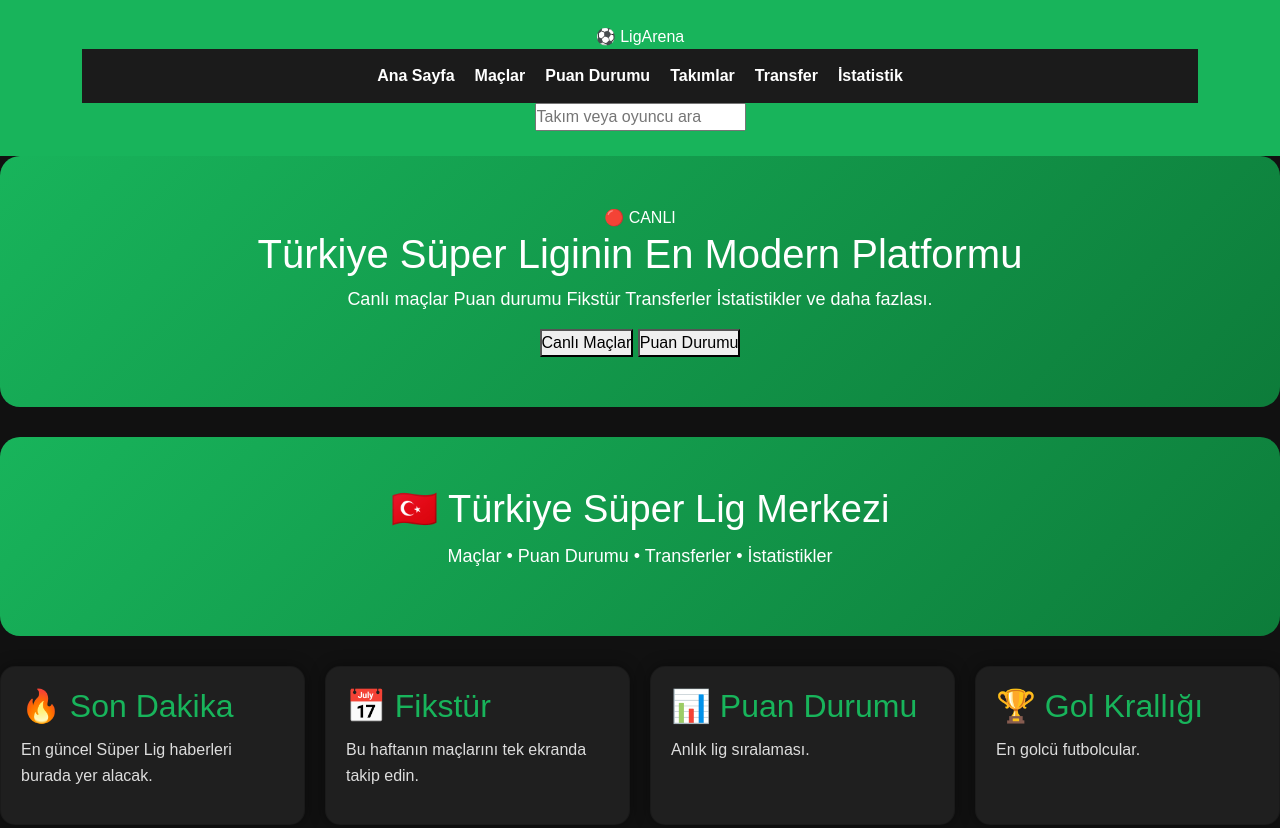
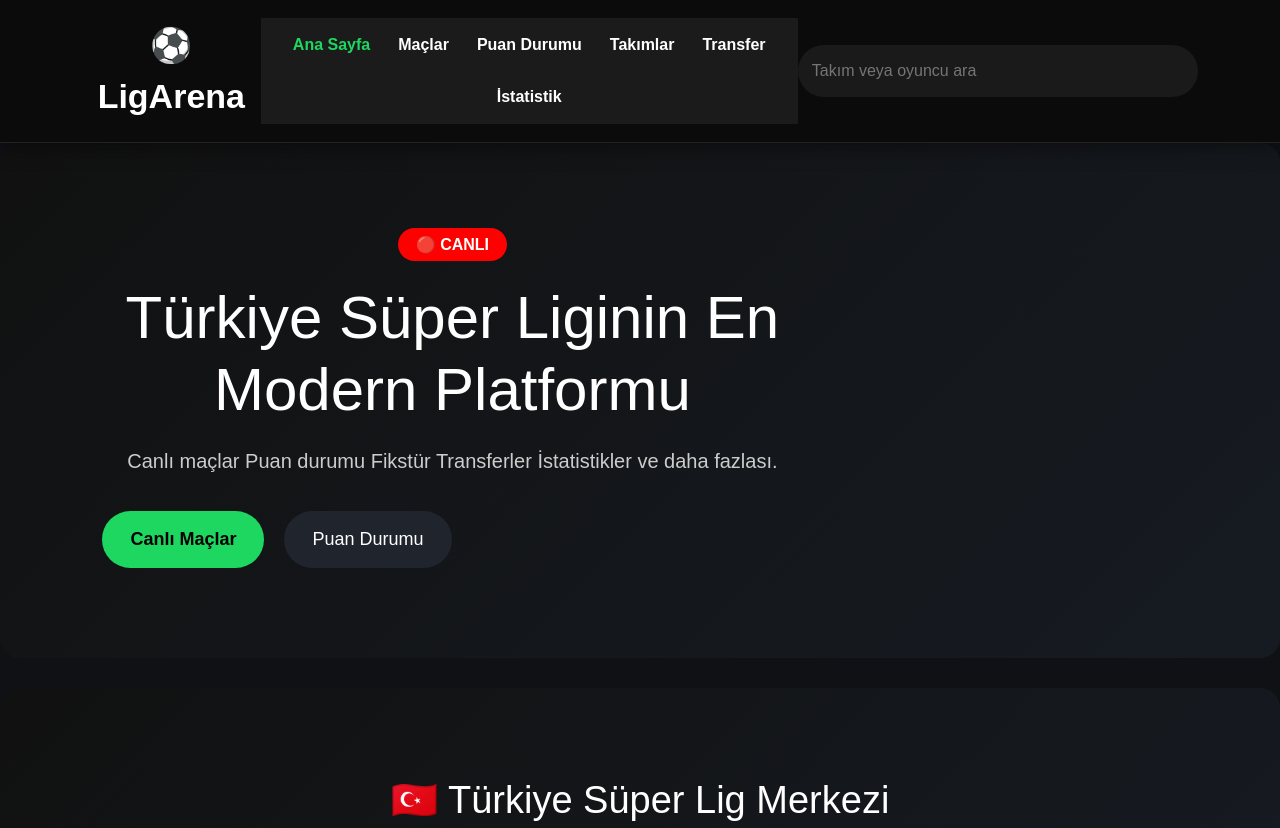
Before and after one commit to muro1984muro-cmd/LigArena, a plain HTML site: page index.html in a window 1280 px wide. Shown: the top 828 px of the page. Drawn offline with nearby package versions, Linux system fonts and the light colour scheme.

Commit message:
Add CSS variables and update styles
Added CSS variables for theming and updated styles for topbar, logo, search input, buttons, and navbar.

```diff
--- a/css/style.css
+++ b/css/style.css
@@ -114,3 +114,351 @@ header h1{
     transform:translateY(-8px);
     box-shadow:0 15px 35px rgba(0,0,0,.5);
 }
+:root{
+
+--green:#1ed760;
+
+--bg:#0f1115;
+
+--card:#171a21;
+
+--text:#ffffff;
+
+}
+
+body{
+
+background:var(--bg);
+
+color:var(--text);
+
+}
+
+.topbar{
+
+background:#0b0d12;
+
+padding:18px;
+
+position:sticky;
+
+top:0;
+
+z-index:999;
+
+box-shadow:0 5px 20px rgba(0,0,0,.4);
+
+}
+
+.container{
+
+width:95%;
+
+margin:auto;
+
+display:flex;
+
+align-items:center;
+
+justify-content:space-between;
+
+}
+
+.logo{
+
+font-size:32px;
+
+font-weight:bold;
+
+}
+
+.logo span{
+
+color:var(--green);
+
+}
+
+nav{
+
+display:flex;
+
+gap:28px;
+
+}
+
+nav a{
+
+text-decoration:none;
+
+color:white;
+
+font-weight:600;
+
+transition:.3s;
+
+}
+
+nav a:hover{
+
+color:var(--green);
+
+}
+
+.active{
+
+color:var(--green);
+
+}
+
+.search input{
+
+background:#20242d;
+
+border:none;
+
+padding:12px 18px;
+
+border-radius:25px;
+
+color:white;
+
+width:250px;
+
+}
+
+.hero{
+
+padding:90px 8%;
+
+background:linear-gradient(135deg,#111,#161b22);
+
+}
+
+.hero-content{
+
+max-width:700px;
+
+}
+
+.badge-live{
+
+background:red;
+
+padding:8px 18px;
+
+border-radius:30px;
+
+font-weight:bold;
+
+}
+
+.hero h1{
+
+font-size:60px;
+
+margin-top:25px;
+
+line-height:1.2;
+
+}
+
+.hero p{
+
+margin-top:20px;
+
+font-size:20px;
+
+color:#ccc;
+
+}
+
+.hero-buttons{
+
+margin-top:35px;
+
+display:flex;
+
+gap:20px;
+
+}
+
+.btn-green{
+
+background:var(--green);
+
+border:none;
+
+padding:15px 28px;
+
+border-radius:30px;
+
+font-size:18px;
+
+font-weight:bold;
+
+cursor:pointer;
+
+}
+
+.btn-dark{
+
+background:#20242d;
+
+color:white;
+
+border:none;
+
+padding:15px 28px;
+
+border-radius:30px;
+
+font-size:18px;
+
+cursor:pointer;
+
+}
+/*==============================*/
+/* PREMIUM NAVBAR */
+/*==============================*/
+
+.topbar{
+
+background:#0b0b0b;
+
+padding:18px 40px;
+
+display:flex;
+
+justify-content:space-between;
+
+align-items:center;
+
+border-bottom:1px solid #222;
+
+position:sticky;
+
+top:0;
+
+z-index:999;
+
+}
+
+.logo{
+
+font-size:34px;
+
+font-weight:bold;
+
+color:#18b45b;
+
+}
+
+.logo span{
+
+color:white;
+
+}
+
+.search{
+
+width:40%;
+
+}
+
+.search input{
+
+width:100%;
+
+padding:14px;
+
+background:#1a1a1a;
+
+border:none;
+
+border-radius:30px;
+
+color:white;
+
+font-size:16px;
+
+outline:none;
+
+}
+
+.buttons{
+
+display:flex;
+
+gap:10px;
+
+}
+
+.login{
+
+background:transparent;
+
+border:1px solid #18b45b;
+
+color:#18b45b;
+
+padding:10px 20px;
+
+border-radius:25px;
+
+cursor:pointer;
+
+}
+
+.register{
+
+background:#18b45b;
+
+border:none;
+
+color:white;
+
+padding:10px 20px;
+
+border-radius:25px;
+
+cursor:pointer;
+
+}
+
+.navbar{
+
+display:flex;
+
+justify-content:center;
+
+gap:35px;
+
+background:#121212;
+
+padding:18px;
+
+}
+
+.navbar a{
+
+text-decoration:none;
+
+color:#aaa;
+
+font-weight:bold;
+
+transition:.3s;
+
+}
+
+.navbar a:hover{
+
+color:#18b45b;
+
+}
+
+.navbar .active{
+
+color:#18b45b;
+
+}
```
